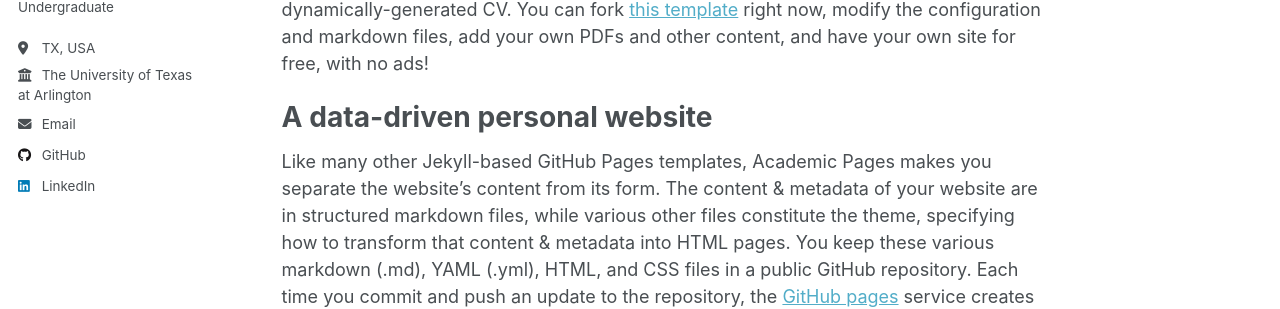
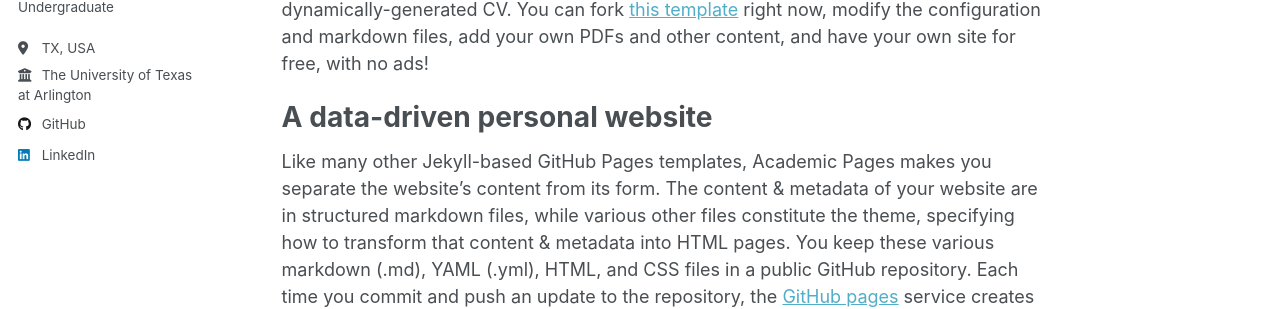
Before and after one commit to marwanthestudent/marwanthestudent.github.io, a Jekyll site: the page built from _pages/about.md, in a window 1280 px wide. Shown: the part 307-616 px from the top of the page. Built offline with Jekyll 4.4.1, drawn with Linux system fonts in a browser that asks for light colours.

Commit message:
small changes

```diff
--- a/_config.yml
+++ b/_config.yml
@@ -29,7 +29,7 @@
   location         : "TX, USA"
   employer         : "The University of Texas<br>     at Arlington"
   uri              : # URL
-  email            : "abulibdeh43@gmail.com"
+  abulibdeh43@gmail.com : "abulibdeh43@gmail.com"
 
   # Academic websites
   academia         : # URL
```
